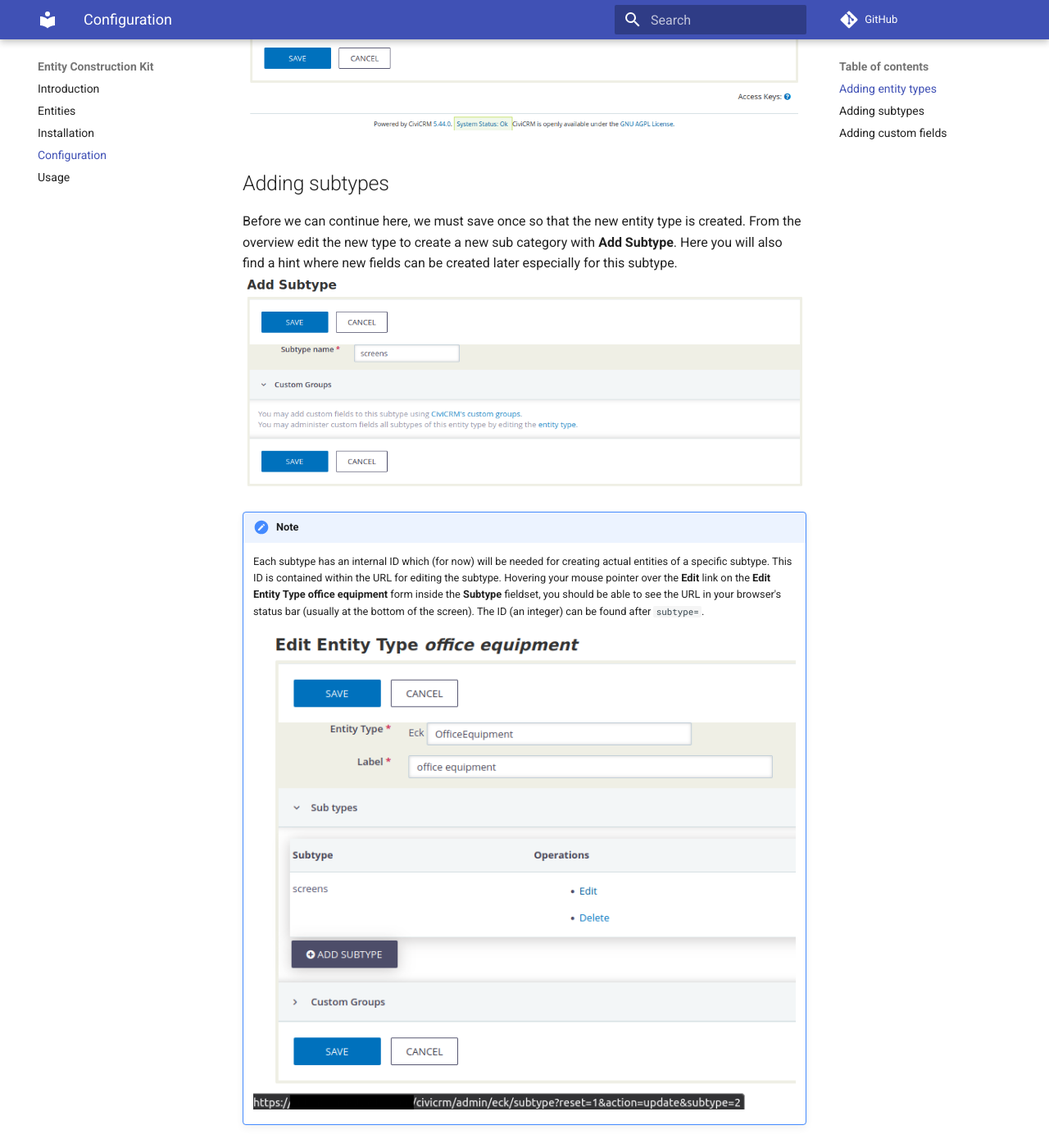
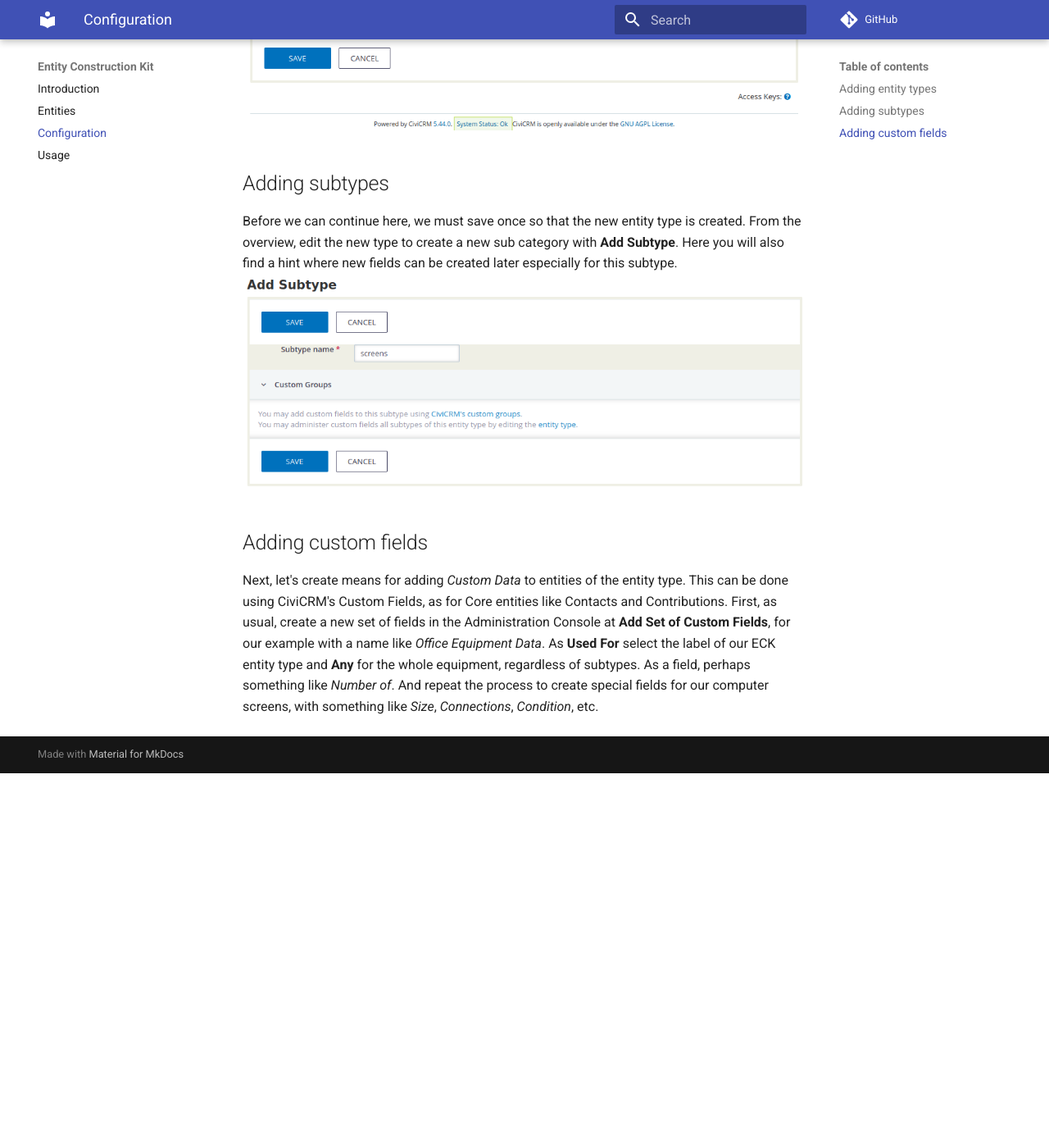
Before and after one commit to systopia/de.systopia.eck, an MkDocs documentation site: the page built from docs/configuration.md, in a window 1280 px wide and 1400 px high, scrolled down 917 px. Shown: the whole window at 82% size. Built offline with MkDocs 1.6.1 and Material for MkDocs 9.7.7, drawn with Linux system fonts in a browser that asks for light colours; comment, search, counter and statistics services are not loaded; after the commit the page ends 1860 px from its top, so only the background shows below that; some of the changed text lies outside the part shown.

Commit message:
Update documentation

```diff
--- a/docs/configuration.md
+++ b/docs/configuration.md
@@ -10,42 +10,30 @@ individual "things" we create exactly the right properties.
 ## Adding entity types
 
 After installing ECK, you will find the following entry in the administration
-console under **Customize Data and Screens** -
-**ECK EntityTypes**, and also in the CiviCRM navigation menu. There you can
-create a new category with the **Add Entity Type** button. Enter the system name
-in the **Entity Type** field (following the PascalCase naming scheme) and a name
-that is easy for users to read or a translation in the **Label** field.
+console under **Customize Data and Screens** » **ECK EntityTypes**, and also in
+the CiviCRM navigation menu. There you can create a new category with the
+**Add Entity Type** button. Enter the system name in the **Entity Type** field
+(following the PascalCase naming scheme) and a name that is easy for users to
+read or a translation in the **Label** field.
 
 ![Add entity type in GUI](img/add-entity-type-01.png "Add entity type in GUI")
 
 ## Adding subtypes
 
 Before we can continue here, we must save once so that the new entity type is
-created. From the overview edit the new type to create a new sub category
+created. From the overview, edit the new type to create a new sub category
 with **Add Subtype**. Here you will also find a hint where new fields can be
 created later especially for this subtype.
 ![Add entity subtype via GUI](img/subtypes.png "Add entity subtype via GUI")
-
-!!!note
-    Each subtype has an internal ID which (for now) will be needed for creating
-    actual entities of a specific subtype. This ID is contained within the URL
-    for editing the subtype. Hovering your mouse pointer over the **Edit** link
-    on the **Edit Entity Type office equipment** form inside the **Subtype**
-    fieldset, you should be able to see the URL in your browser's status bar
-    (usually at the bottom of the screen). The ID (an integer) can be found
-    after `subtype=`.
-
-    ![Show subtype id](img/show-subtype-id.png "Show subtype id")
 
 ## Adding custom fields
 
 Next, let's create means for adding *Custom Data* to entities of the entity
 type. This can be done using CiviCRM's Custom Fields, as for Core entities like
 Contacts and Contributions. First, as usual, create a new set of fields in the
-Administration Console
-**Add Set of Custom Fields**, for our example with a name like
-*Office Equipment Data*. As **Used For** select the label of our ECK entity type
-and **Any** for the whole equipment, regardless of subtypes. As a field, perhaps
-something like *Number of*. And repeat the process to create special fields for
-our computer screens, with something like *Size*,
+Administration Console at **Add Set of Custom Fields**, for our example with a
+name like *Office Equipment Data*. As **Used For** select the label of our ECK
+entity type and **Any** for the whole equipment, regardless of subtypes. As a
+field, perhaps something like *Number of*. And repeat the process to create
+special fields for our computer screens, with something like *Size*,
 *Connections*, *Condition*, etc.
--- a/mkdocs.yml
+++ b/mkdocs.yml
@@ -8,7 +8,6 @@ theme:
 nav:
   - 'Introduction': index.md
   - 'Entities': entities.md
-  - 'Installation': installation.md
   - 'Configuration': configuration.md
   - 'Usage': usage.md
 
```
Also changed, not shown: docs/entities.md (+1 -1 lines), docs/index.md (+10 -12 lines), docs/installation.md (deleted, +0 -32 lines), docs/usage.md (+6 -4 lines).
